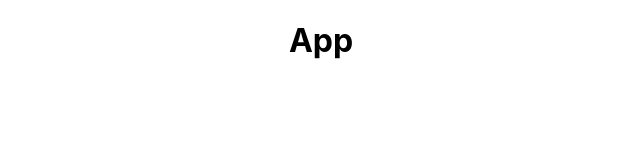
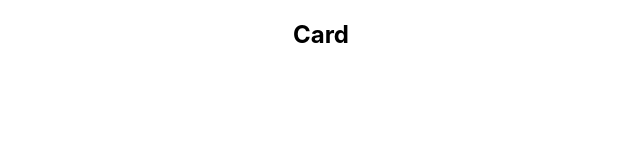
Before and after one commit to MirkusX/order-summary-component, a React (Create React App) app: page / in a window 1280 px wide. Shown: the top 160 px of the page, without its empty margins (319-959 px from the left). Built offline with nearby package versions, Linux system fonts and the light colour scheme.

Commit message:
added card component

```diff
--- a/package.json
+++ b/package.json
@@ -9,6 +9,7 @@
     "react": "^18.2.0",
     "react-dom": "^18.2.0",
     "react-scripts": "5.0.1",
+    "styled-components": "^5.3.9",
     "web-vitals": "^2.1.4"
   },
   "scripts": {
--- a/src/App.js
+++ b/src/App.js
@@ -1,10 +1,11 @@
 import logo from "./logo.svg";
 import "./App.css";
+import { Card } from "./Components/Card";
 
 function App() {
   return (
     <div className="App">
-      <h1>App</h1>
+      <Card />
     </div>
   );
 }
--- /dev/null
+++ b/src/Components/Card.js
@@ -0,0 +1,9 @@
+export const Card = () => {
+  return (
+    <section>
+      <div>
+        <h1>Card</h1>
+      </div>
+    </section>
+  );
+};
--- /dev/null
+++ b/src/Components/StyledComponents.js
@@ -0,0 +1 @@
+import styled from "styled-components";
```
Also changed, not shown: 1 other file (tests, documents, lock files or other folders).
